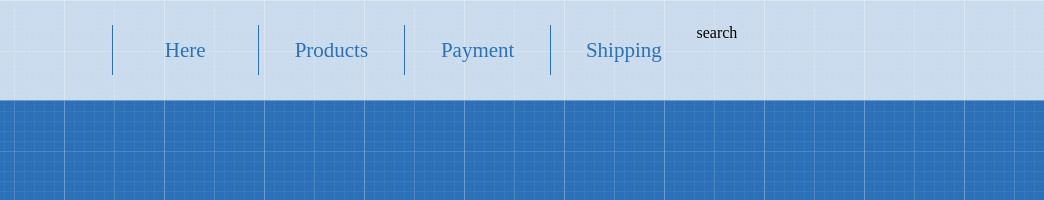
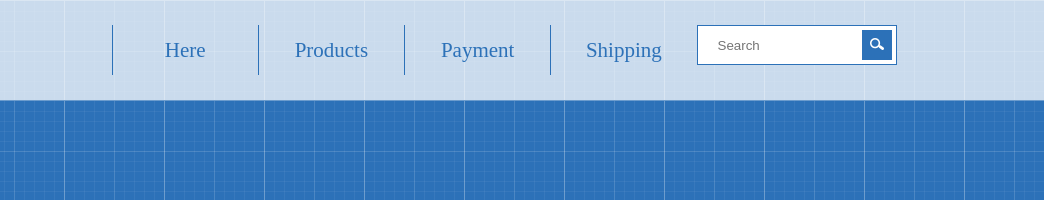
Before and after one commit to AnastasiaKoval18/AnastasiaKoval18.github.io, a plain HTML site: page index.html in a window 1280 px wide. Shown: the top 200 px of the page, 236-1280 px from the left. Drawn offline with Linux system fonts and the light colour scheme.

Commit message:
add search

```diff
--- a/index.css
+++ b/index.css
@@ -17,7 +17,7 @@ body{
 	width: 1170px;
 	margin: 0 auto;
 }
-.row:after{
+.row:after,.menu:after{
 	content: "";
 	display: block;
 	clear: both;
@@ -50,4 +50,35 @@ body{
 	color: white;
 	background-color: #2c71b8;
 }
+.pole{
+	width: 200px;
+	height: 40px;
+
 }
+.search{
+	position:relative;
+	width: 200px;
+
+}
+
+input{
+	padding-left: 20px;
+	border: 1px solid #2c71b8;
+	outline: none;
+
+
+}
+button{
+	position: absolute;
+	top: 5px;
+	right: 5px;
+	width: 30px;
+	height: 30px;
+	border: none;
+	background: #2c71b8;
+	cursor: pointer;
+
+}
+button:before{
+
+}
--- a/index.html
+++ b/index.html
@@ -21,7 +21,13 @@
 						<li><a href="">Shipping</a></li>
 					</ul>
 				</div>
-				<div class="col-3">search</div>
+				<div class="col-3">
+					<form class="search">
+                        <input class="pole" type="search" placeholder="Search">
+                        <button type="submit"><img src="images/lupa.png"></button>
+
+                     </form>
+				</div>
 
 			</div>
    </header>
```
Also changed, not shown: images/lupa.png (added).
